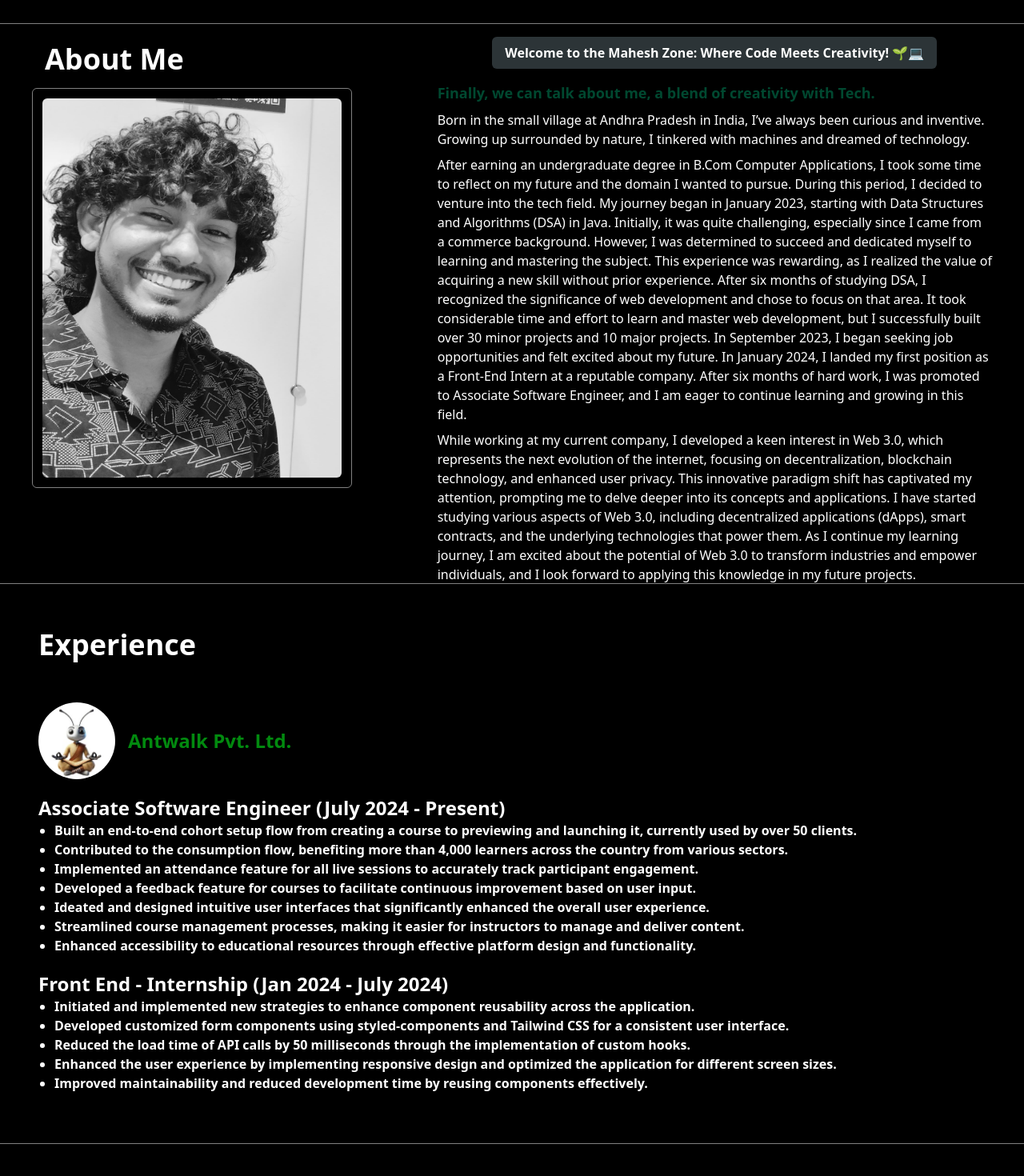
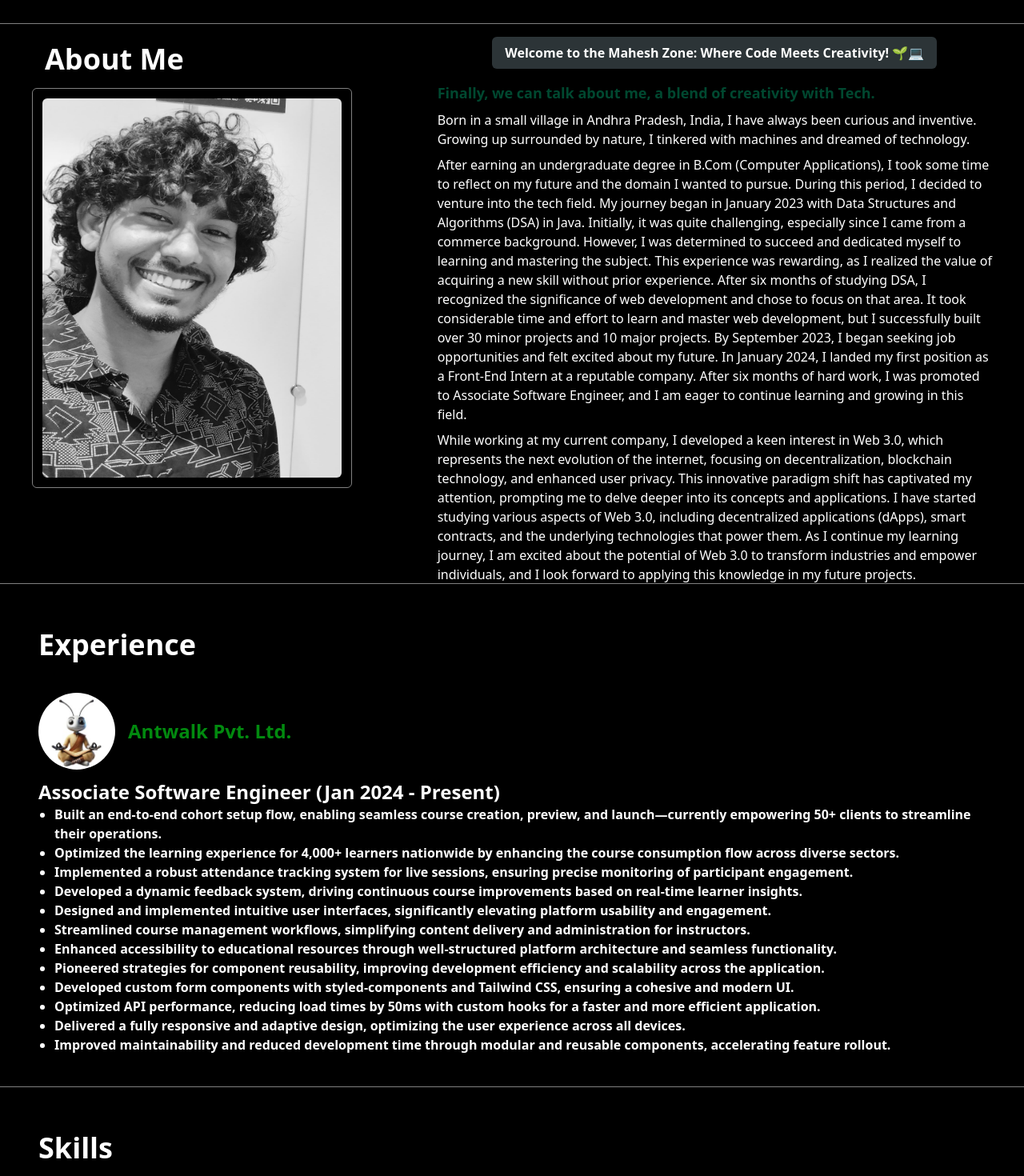
Before and after one commit to CheemaMahesh/portfolio, a React (Vite) app: page / in a window 1280 px wide. Shown: the part 540-2010 px from the top of the page at 80% size. Built offline with nearby package versions, Linux system fonts and the light colour scheme.

Commit message:
final commit v1.2.0

```diff
--- a/src/About/index.tsx
+++ b/src/About/index.tsx
@@ -17,19 +17,17 @@ const About = () => {
                     <p className="aboutmeText text-[#004830] text-lg font-bold">
                         Finally, we can talk about me, a blend of creativity with Tech.
                     </p>
-                    <p>Born in the small village at Andhra Pradesh in India, I’ve always been curious and inventive. Growing up surrounded by nature, I tinkered with machines and dreamed of technology.</p>
                     <p>
-                        After earning an undergraduate degree in B.Com Computer Applications, I took some time to reflect on my future and the domain I wanted to pursue. During this period, I decided to venture into the tech field. My journey began in January 2023, starting with Data Structures and Algorithms (DSA) in Java.
-
-                        Initially, it was quite challenging, especially since I came from a commerce background. However, I was determined to succeed and dedicated myself to learning and mastering the subject. This experience was rewarding, as I realized the value of acquiring a new skill without prior experience.
-
-                        After six months of studying DSA, I recognized the significance of web development and chose to focus on that area. It took considerable time and effort to learn and master web development, but I successfully built over 30 minor projects and 10 major projects.
-
-                        In September 2023, I began seeking job opportunities and felt excited about my future. In January 2024, I landed my first position as a Front-End Intern at a reputable company. After six months of hard work, I was promoted to Associate Software Engineer, and I am eager to continue learning and growing in this field.
+                    Born in a small village in Andhra Pradesh, India, I have always been curious and inventive. Growing up surrounded by nature, I tinkered with machines and dreamed of technology.
                     </p>
                     <p>
-                        While working at my current company, I developed a keen interest in Web 3.0, which represents the next evolution of the internet, focusing on decentralization, blockchain technology, and enhanced user privacy. This innovative paradigm shift has captivated my attention, prompting me to delve deeper into its concepts and applications. I have started studying various aspects of Web 3.0, including decentralized applications (dApps), smart contracts, and the underlying technologies that power them. As I continue my learning journey, I am excited about the potential of Web 3.0 to transform industries and empower individuals, and I look forward to applying this knowledge in my future projects.
+                    After earning an undergraduate degree in B.Com (Computer Applications), I took some time to reflect on my future and the domain I wanted to pursue. During this period, I decided to venture into the tech field. My journey began in January 2023 with Data Structures and Algorithms (DSA) in Java. Initially, it was quite challenging, especially since I came from a commerce background. However, I was determined to succeed and dedicated myself to learning and mastering the subject. This experience was rewarding, as I realized the value of acquiring a new skill without prior experience.
+
+After six months of studying DSA, I recognized the significance of web development and chose to focus on that area. It took considerable time and effort to learn and master web development, but I successfully built over 30 minor projects and 10 major projects. By September 2023, I began seeking job opportunities and felt excited about my future. In January 2024, I landed my first position as a Front-End Intern at a reputable company. After six months of hard work, I was promoted to Associate Software Engineer, and I am eager to continue learning and growing in this field.
+
                     </p>
+                    <p>
+                    While working at my current company, I developed a keen interest in Web 3.0, which represents the next evolution of the internet, focusing on decentralization, blockchain technology, and enhanced user privacy. This innovative paradigm shift has captivated my attention, prompting me to delve deeper into its concepts and applications. I have started studying various aspects of Web 3.0, including decentralized applications (dApps), smart contracts, and the underlying technologies that power them. As I continue my learning journey, I am excited about the potential of Web 3.0 to transform industries and empower individuals, and I look forward to applying this knowledge in my future projects.                    </p>
                 </div>
             </div>
         </div>
--- a/src/Experience/index.tsx
+++ b/src/Experience/index.tsx
@@ -1,27 +1,19 @@
-import { internshipWorkList, fulltimeWorkList } from "../Utils/constant";
+import { fulltimeWorkList } from "../Utils/constant";
 import company from '../assets/antwalk_logo.jpg';
 
 const Experience = () => {
     return (
-        <div className="experience flex flex-col w-full h-[700px] max-[900px]:h-[1800px] bg-[#000] px-8 text-[#ffffff] p-10 gap-5">
+        <div className="experience flex flex-col w-full h-fit bg-[#000] px-8 text-[#ffffff] p-10 gap-5">
                         <p className="text-4xl font-bold p-4">Experience</p>
-           <div className="experience_internship px-4 flex flex-col gap-5">
-                <div className="company_section flex items-center gap-4 pt-4">
-                    <img className="w-24 h-24 rounded-full" src={company} />
+           <div className="experience_internship px-4 flex flex-col gap-3">
+                <div className="company_section flex items-center gap-4 pt-1">
+                    <img className="w-24 h-fit rounded-full" src={company} />
                     <p className="text-2xl font-bold text-[#028A0F]">Antwalk Pvt. Ltd.</p>
                 </div>
                 <div className="role_details">
-                    <p className="font-bold text-2xl">Associate Software Engineer (July 2024 - Present)</p>
+                    <p className="font-bold text-2xl">Associate Software Engineer (Jan 2024 - Present)</p>
                     <ul className="italics font-semibold">
                         {fulltimeWorkList?.map((item, index) => (
-                            <li key={index}>{item}</li>
-                        ))}
-                    </ul>
-                </div>
-                <div className="role_details">
-                    <p className="font-bold text-2xl">Front End - Internship (Jan 2024 - July 2024)</p>
-                    <ul className="italics font-semibold">
-                        {internshipWorkList?.map((item, index) => (
                             <li key={index}>{item}</li>
                         ))}
                     </ul>
--- a/src/Utils/constant.ts
+++ b/src/Utils/constant.ts
@@ -294,21 +294,18 @@ export const mySelftList = [
     'TECH LOVER',
 ];
 
-export const internshipWorkList = [
-    'Initiated and implemented new strategies to enhance component reusability across the application.',
-    'Developed customized form components using styled-components and Tailwind CSS for a consistent user interface.',
-    'Reduced the load time of API calls by 50 milliseconds through the implementation of custom hooks.',
-    'Enhanced the user experience by implementing responsive design and optimized the application for different screen sizes.',
-    'Improved maintainability and reduced development time by reusing components effectively.'
-];
 
 export const fulltimeWorkList = [
-    'Built an end-to-end cohort setup flow from creating a course to previewing and launching it, currently used by over 50 clients.',
-    'Contributed to the consumption flow, benefiting more than 4,000 learners across the country from various sectors.',
-    'Implemented an attendance feature for all live sessions to accurately track participant engagement.',
-    'Developed a feedback feature for courses to facilitate continuous improvement based on user input.',
-    'Ideated and designed intuitive user interfaces that significantly enhanced the overall user experience.',
-    'Streamlined course management processes, making it easier for instructors to manage and deliver content.',
-    'Enhanced accessibility to educational resources through effective platform design and functionality.',
-
+    'Built an end-to-end cohort setup flow, enabling seamless course creation, preview, and launch—currently empowering 50+ clients to streamline their operations.',
+    'Optimized the learning experience for 4,000+ learners nationwide by enhancing the course consumption flow across diverse sectors.',
+    'Implemented a robust attendance tracking system for live sessions, ensuring precise monitoring of participant engagement.',
+    'Developed a dynamic feedback system, driving continuous course improvements based on real-time learner insights.',
+    'Designed and implemented intuitive user interfaces, significantly elevating platform usability and engagement.',
+    'Streamlined course management workflows, simplifying content delivery and administration for instructors.',
+    'Enhanced accessibility to educational resources through well-structured platform architecture and seamless functionality.',
+    'Pioneered strategies for component reusability, improving development efficiency and scalability across the application.',
+    'Developed custom form components with styled-components and Tailwind CSS, ensuring a cohesive and modern UI.',
+    'Optimized API performance, reducing load times by 50ms with custom hooks for a faster and more efficient application.',
+    'Delivered a fully responsive and adaptive design, optimizing the user experience across all devices.',
+    'Improved maintainability and reduced development time through modular and reusable components, accelerating feature rollout.',
 ];
```
